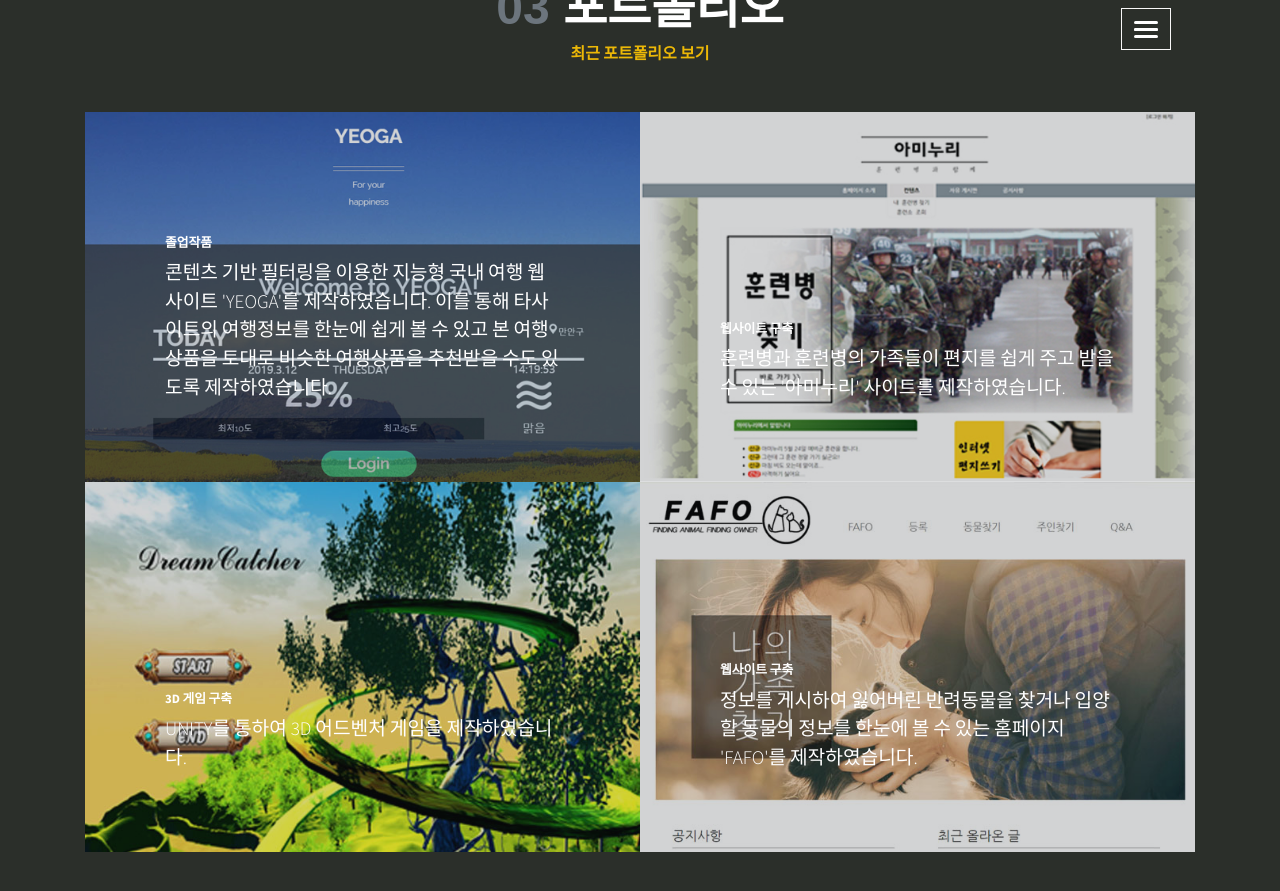
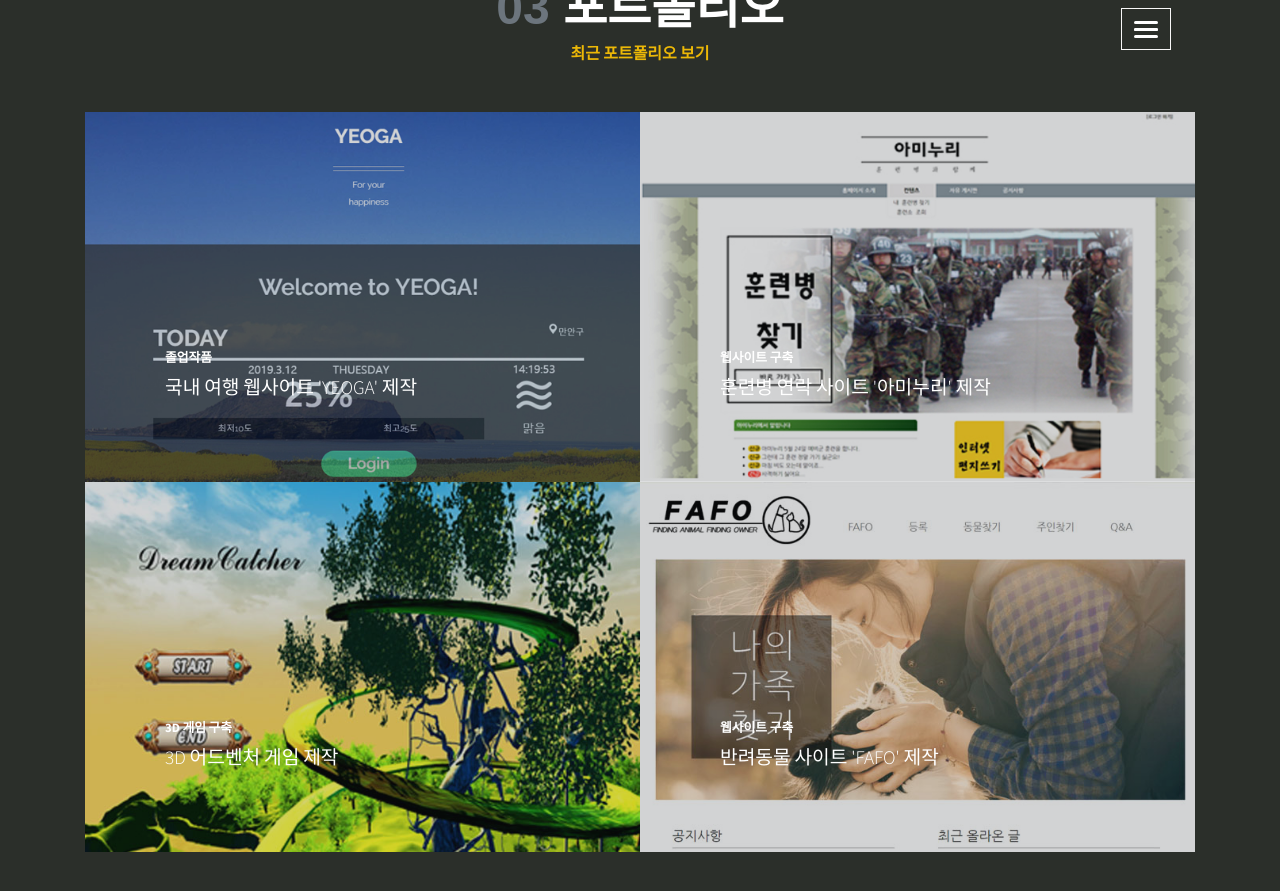
Before and after one commit to mungmoong2/mungmoong2.github.io, a Jekyll site: the page built from index.html, in a window 1280 px wide and 900 px high, scrolled down 3761 px. Shown: the top 891 px of the window. Built offline with Jekyll 4.4.1, drawn with Linux system fonts in a browser that asks for light colours; nearby versions of some CDN libraries.

Commit message:
Update index.html

```diff
--- a/index.html
+++ b/index.html
@@ -164,8 +164,7 @@
           <span class="caption">
             <span class="caption-content">
               <h2>졸업작품</h2>
-              <p class="mb-0">콘텐츠 기반 필터링을 이용한 지능형 국내 여행 웹사이트 'YEOGA'를 제작하였습니다. 이를 통해 타사이트의 여행정보를
-              한눈에 쉽게 볼 수 있고 본 여행상품을 토대로 비슷한 여행상품을 추천받을 수도 있도록 제작하였습니다.</p>
+              <p class="mb-0">국내 여행 웹사이트 'YEOGA' 제작</p>
             </span>
           </span>
           <img class="img-fluid" src="{{ site.baseurl }}/assets/img/portfolio-1.jpg" alt="">
@@ -176,7 +175,7 @@
           <span class="caption">
             <span class="caption-content">
               <h2>웹사이트 구축</h2>
-              <p class="mb-0">훈련병과 훈련병의 가족들이 편지를 쉽게 주고 받을 수 있는 '아미누리' 사이트를 제작하였습니다.</p>
+              <p class="mb-0">훈련병 연락 사이트 '아미누리' 제작</p>
             </span>
           </span>
           <img class="img-fluid" src="{{ site.baseurl }}/assets/img/portfolio-2.jpg" alt="">
@@ -187,7 +186,7 @@
           <span class="caption">
             <span class="caption-content">
               <h2>3D 게임 구축</h2>
-              <p class="mb-0">UNITY를 통하여 3D 어드벤처 게임을 제작하였습니다.</p>
+              <p class="mb-0">3D 어드벤처 게임 제작</p>
             </span>
           </span>
           <img class="img-fluid" src="{{ site.baseurl }}/assets/img/portfolio-3.jpg" alt="">
@@ -198,7 +197,7 @@
           <span class="caption">
             <span class="caption-content">
               <h2>웹사이트 구축</h2>
-              <p class="mb-0">정보를 게시하여 잃어버린 반려동물을 찾거나 입양할 동물의 정보를 한눈에 볼 수 있는 홈페이지 'FAFO'를 제작하였습니다.</p>
+              <p class="mb-0">반려동물 사이트 'FAFO' 제작</p>
             </span>
           </span>
           <img class="img-fluid" src="{{ site.baseurl }}/assets/img/portfolio-4.jpg" alt="">
```
